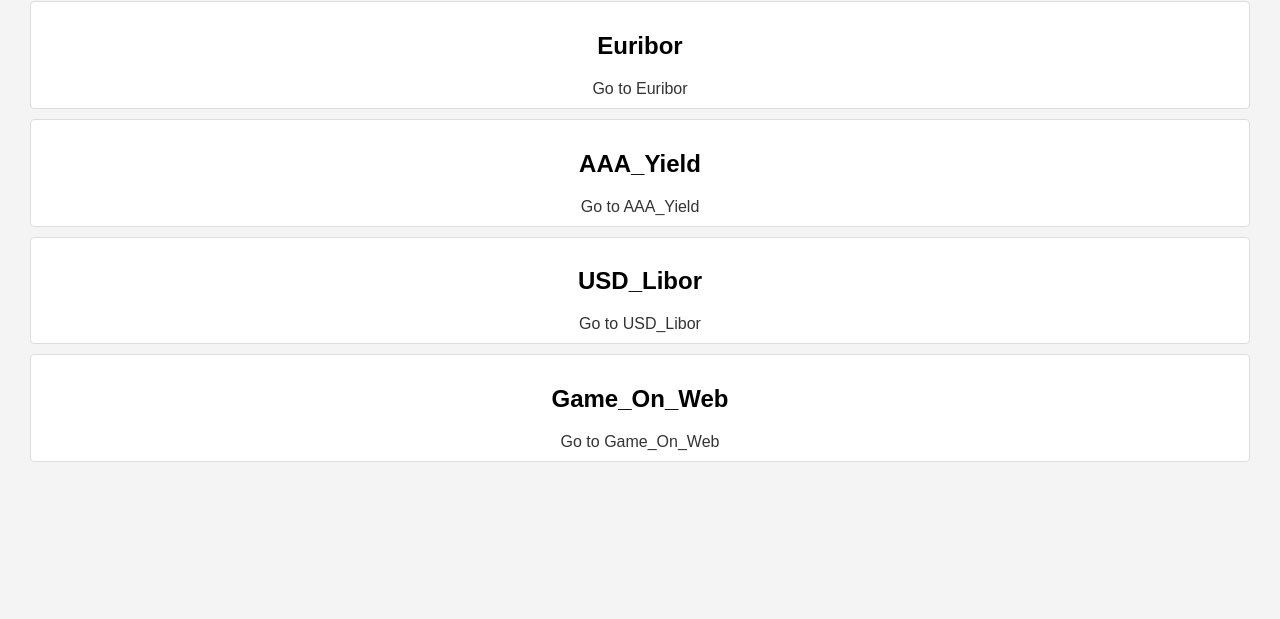
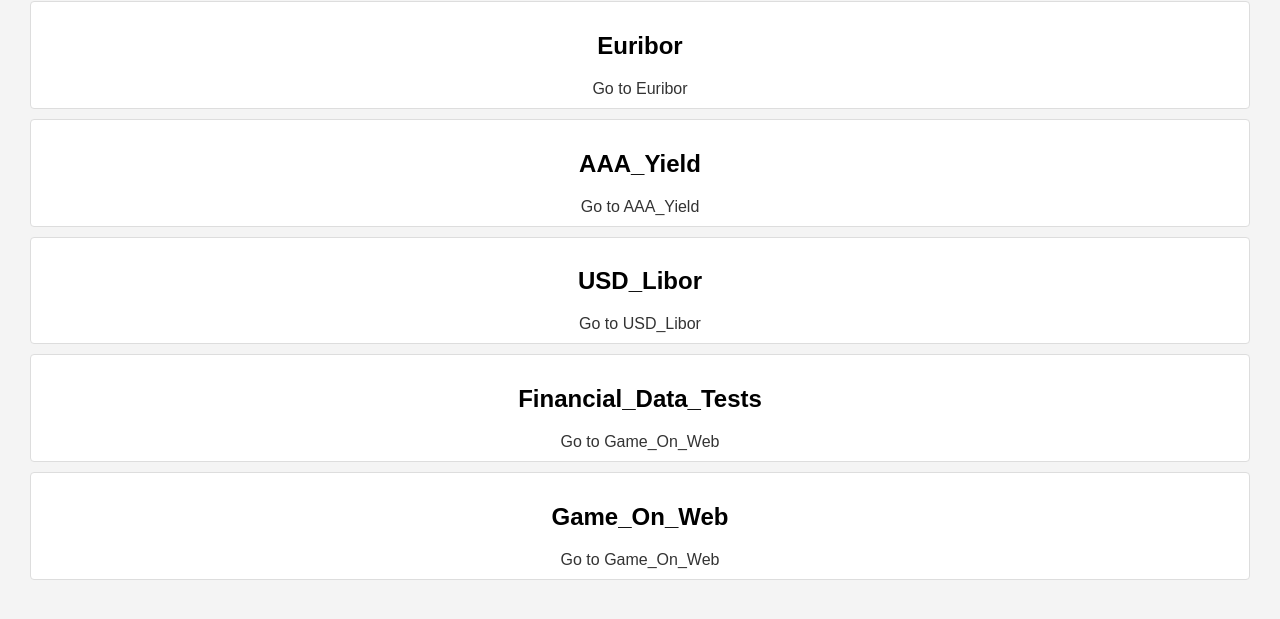
Before and after one commit to StevenFromUnimiMIEDSE/All_In_One_Website, a plain HTML site: page index.html in a window 1280 px wide. Shown: the part 99-718 px from the top of the page. Drawn offline with Linux system fonts and the light colour scheme.

Commit message:
Update index.html

```diff
--- a/index.html
+++ b/index.html
@@ -40,9 +40,12 @@
   <a href="https://stevenfromunimimiedse.github.io/Financial_Market_Data/ECB/USD_Libor/index.html" target="_blank">Go to USD_Libor</a>
 </div>
   <div class="repo-link">
+  <h2>Financial_Data_Tests</h2>
+  <a href="https://stevenfromunimimiedse.github.io/Financial_Market_Data/Tests/index.html" target="_blank">Go to Game_On_Web</a>
+</div>
+  <div class="repo-link">
   <h2>Game_On_Web</h2>
   <a href="https://stevenfromunimimiedse.github.io/Game_On_Web/index.html" target="_blank">Go to Game_On_Web</a>
 </div>
-
 </body>
 </html>
```
